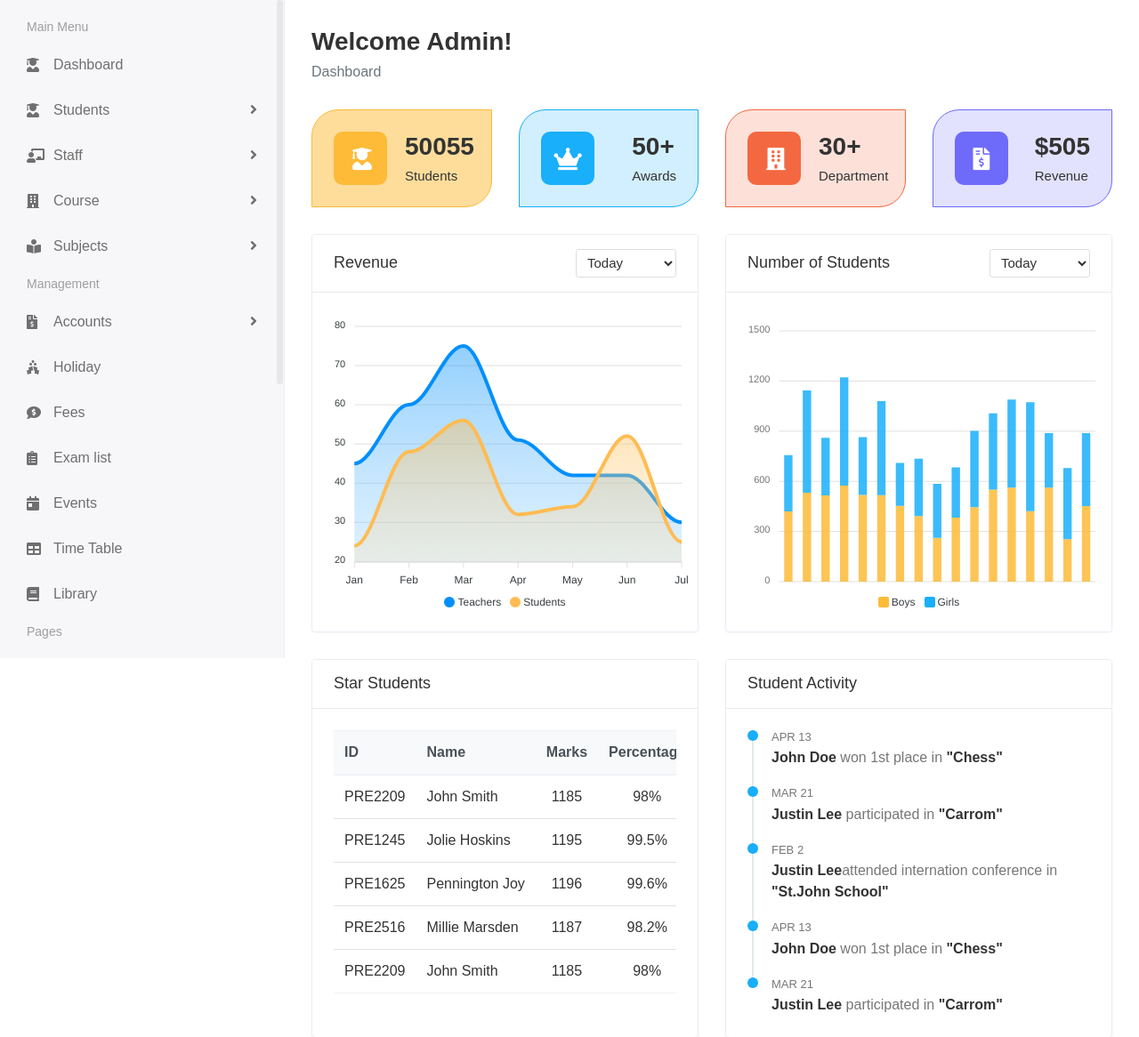
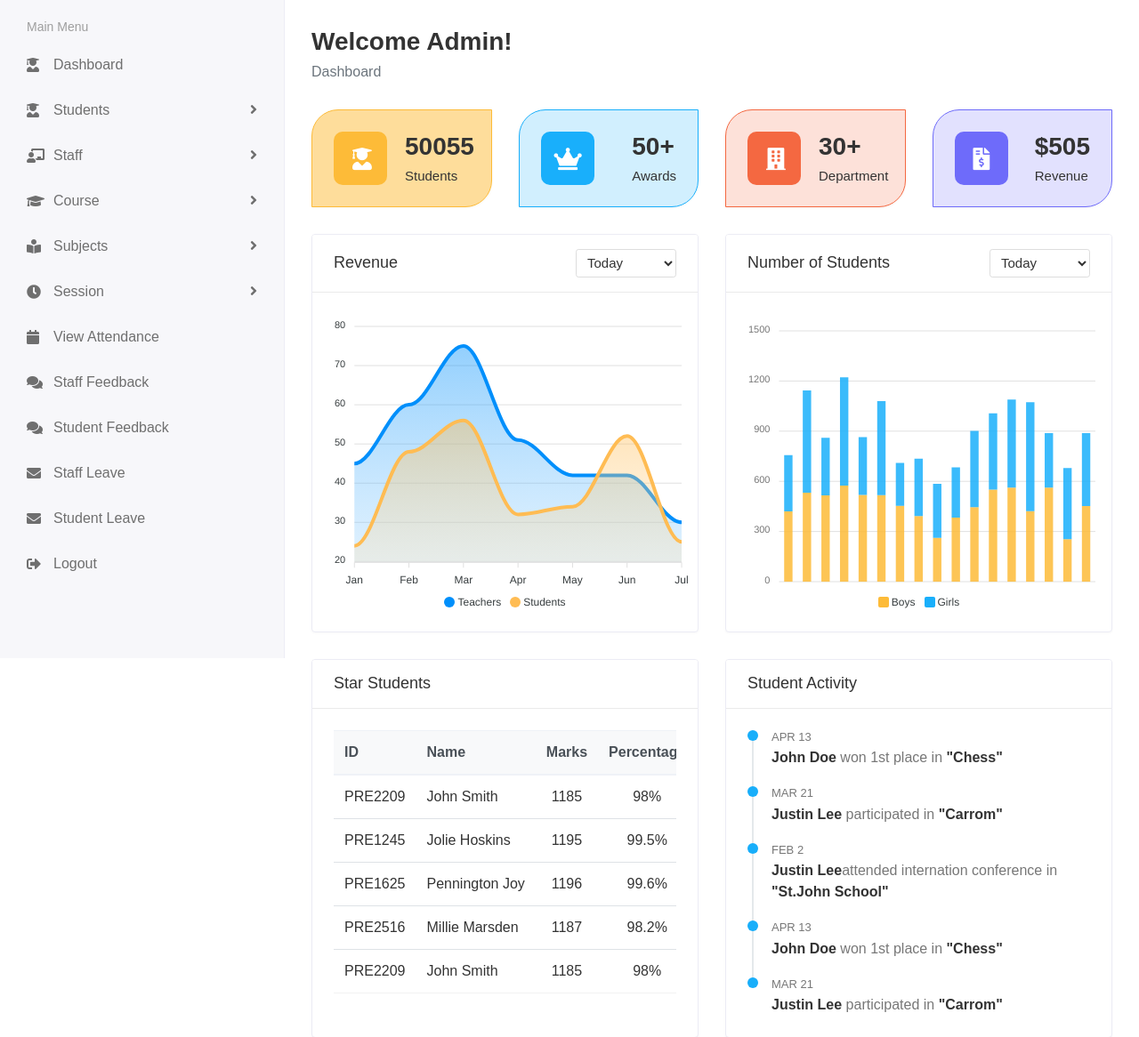
Before and after one commit to mfi2007/YT-Student-Management-System, a Django app: page /base/ in a window 1280 px wide. Shown: the part 60-1226 px from the top of the page at 89% size. Run offline with Django 4.2, Linux system fonts and the light colour scheme; some libraries are stand-ins or nearby versions.

Commit message:
Sidebar Links Change
Video 20. Sidebar Links Change

```diff
--- a/student_management_system/templates/Includes/sidebar.html
+++ b/student_management_system/templates/Includes/sidebar.html
@@ -7,21 +7,6 @@
         </li>
 
         <li><a href="holiday.html"><i class="fas fa-user-graduate"></i><span>Dashboard</span></a></li>
-
-        <!--
-        <li class="submenu active">
-          <a href="#"><i class="fas fa-user-graduate"></i>
-            <span>Dashboard</span>
-            <span class="menu-arrow"></span>
-          </a>
-          <ul>
-            <li><a href="index.html" class="active">Admin Dashboard</a></li>
-            <li><a href="teacher-dashboard.html">Teacher Dashboard</a></li>
-            <li>a href="student-dashboard.html">Student Dashboard</a></li>
-          </ul>
-        </li>
-        -->
-
 
         <li class="submenu">
           <a href="#"><i class="fas fa-user-graduate"></i> <span> Students</span>
@@ -42,7 +27,7 @@
           </ul>
         </li>
         <li class="submenu">
-          <a href="#"><i class="fas fa-building"></i> <span>Course</span>
+          <a href="#"><i class="fa fa-graduation-cap"></i><span>Course</span>
             <span class="menu-arrow"></span></a>
           <ul>
             <li><a href="departments.html">Course View</a></li>
@@ -51,7 +36,7 @@
           </ul>
         </li>
         <li class="submenu">
-          <a href="#"><i class="fas fa-book-reader"></i> <span> Subjects</span>
+          <a href="#"><i class="fas fa-book-reader"></i> <span>Subjects</span>
             <span class="menu-arrow"></span></a>
           <ul>
             <li><a href="subjects.html">Subject List</a></li>
@@ -59,122 +44,26 @@
             <li><a href="edit-subject.html">Subject Edit</a></li>
           </ul>
         </li>
-        <li class="menu-title">
-          <span>Management</span>
-        </li>
+
         <li class="submenu">
-          <a href="#"><i class="fas fa-file-invoice-dollar"></i> <span> Accounts</span>
+          <a href="#"><i class="fa fa-clock"></i> <span>Session</span>
             <span class="menu-arrow"></span></a>
           <ul>
-            <li><a href="fees-collections.html">Fees Collection</a></li>
-            <li><a href="expenses.html">Expenses</a></li>
-            <li><a href="salary.html">Salary</a></li>
-            <li><a href="add-fees-collection.html">Add Fees</a></li>
-            <li><a href="add-expenses.html">Add Expenses</a></li>
-            <li><a href="add-salary.html">Add Salary</a></li>
+            <li><a href="subjects.html">Session View</a></li>
+            <li><a href="add-subject.html">Session Add</a></li>
+            <li><a href="edit-subject.html">Session Edit</a></li>
           </ul>
         </li>
-        <li>
-          <a href="holiday.html"><i class="fas fa-holly-berry"></i> <span>Holiday</span></a>
-        </li>
-        <li>
-          <a href="fees.html"><i class="fas fa-comment-dollar"></i> <span>Fees</span></a>
-        </li>
-        <li>
-          <a href="exam.html"><i class="fas fa-clipboard-list"></i> <span>Exam list</span></a>
-        </li>
-        <li>
-          <a href="event.html"><i class="fas fa-calendar-day"></i> <span>Events</span></a>
-        </li>
-        <li>
-          <a href="time-table.html"><i class="fas fa-table"></i> <span>Time Table</span></a>
-        </li>
-        <li>
-          <a href="library.html"><i class="fas fa-book"></i> <span>Library</span></a>
-        </li>
-        <li class="menu-title">
-          <span>Pages</span>
-        </li>
-        <li class="submenu">
-          <a href="#"><i class="fas fa-shield-alt"></i> <span> Authentication </span>
-            <span class="menu-arrow"></span></a>
-          <ul>
-            <li><a href="login.html">Login</a></li>
-            <li><a href="register.html">Register</a></li>
-            <li><a href="forgot-password.html">Forgot Password</a></li>
-            <li><a href="error-404.html">Error Page</a></li>
-          </ul>
-        </li>
-        <li>
-          <a href="blank-page.html"><i class="fas fa-file"></i> <span>Blank Page</span></a>
-        </li>
-        <li class="menu-title">
-          <span>Others</span>
-        </li>
-        <li>
-          <a href="sports.html"><i class="fas fa-baseball-ball"></i> <span>Sports</span></a>
-        </li>
-        <li>
-          <a href="hostel.html"><i class="fas fa-hotel"></i> <span>Hostel</span></a>
-        </li>
-        <li>
-          <a href="transport.html"><i class="fas fa-bus"></i> <span>Transport</span></a>
-        </li>
-        <li class="menu-title">
-          <span>UI Interface</span>
-        </li>
-        <li>
-          <a href="components.html"><i class="fas fa-vector-square"></i> <span>Components</span></a>
-        </li>
-        <li class="submenu">
-          <a href="#"><i class="fas fa-columns"></i> <span> Forms </span>
-            <span class="menu-arrow"></span></a>
-          <ul>
-            <li><a href="form-basic-inputs.html">Basic Inputs </a></li>
-            <li><a href="form-input-groups.html">Input Groups </a></li>
-            <li><a href="form-horizontal.html">Horizontal Form </a></li>
-            <li><a href="form-vertical.html"> Vertical Form </a></li>
-            <li><a href="form-mask.html"> Form Mask </a></li>
-            <li><a href="form-validation.html"> Form Validation </a></li>
-          </ul>
-        </li>
-        <li class="submenu">
-          <a href="#"><i class="fas fa-table"></i> <span> Tables </span>
-            <span class="menu-arrow"></span></a>
-          <ul>
-            <li><a href="tables-basic.html">Basic Tables </a></li>
-            <li><a href="data-tables.html">Data Table </a></li>
-          </ul>
-        </li>
-        <li class="submenu">
-          <a href="javascript:void(0);"><i class="fas fa-code"></i> <span>Multi Level</span>
-            <span class="menu-arrow"></span></a>
-          <ul>
-            <li class="submenu">
-              <a href="javascript:void(0);">
-                <span>Level 1</span> <span class="menu-arrow"></span></a>
-              <ul>
-                <li>
-                  <a href="javascript:void(0);"><span>Level 2</span></a>
-                </li>
-                <li class="submenu">
-                  <a href="javascript:void(0);">
-                    <span> Level 2</span> <span class="menu-arrow"></span></a>
-                  <ul>
-                    <li><a href="javascript:void(0);">Level 3</a></li>
-                    <li><a href="javascript:void(0);">Level 3</a></li>
-                  </ul>
-                </li>
-                <li>
-                  <a href="javascript:void(0);"> <span>Level 2</span></a>
-                </li>
-              </ul>
-            </li>
-            <li>
-              <a href="javascript:void(0);"> <span>Level 1</span></a>
-            </li>
-          </ul>
-        </li>
+
+        <li><a href="holiday.html"><i class="fa fa-calendar"></i><span>View Attendance</span></a></li>
+        <li><a href="holiday.html"><i class="fa fa-comments"></i><span>Staff Feedback</span></a></li>
+        <li><a href="holiday.html"><i class="fa fa-comments"></i><span>Student Feedback</span></a></li>
+        <li><a href="holiday.html"><i class="fa fa-envelope"></i><span>Staff Leave</span></a></li>
+        <li><a href="holiday.html"><i class="fa fa-envelope"></i><span>Student Leave</span></a></li>
+        <li><a href="{% url 'doLogout' %}"><i class="fa fa-sign-out-alt"></i><span>Logout</span></a></li>
+
+
+
       </ul>
     </div>
   </div>
```
Also changed, not shown: student_management_system/templates/Includes/header.html (+0 -9 lines), student_management_system/templates/base.html (+13 -23 lines).
